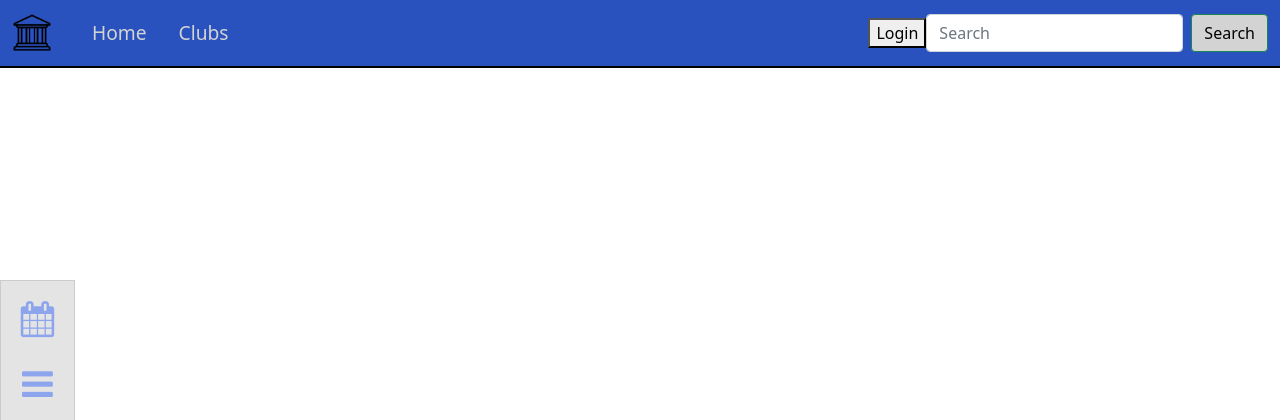
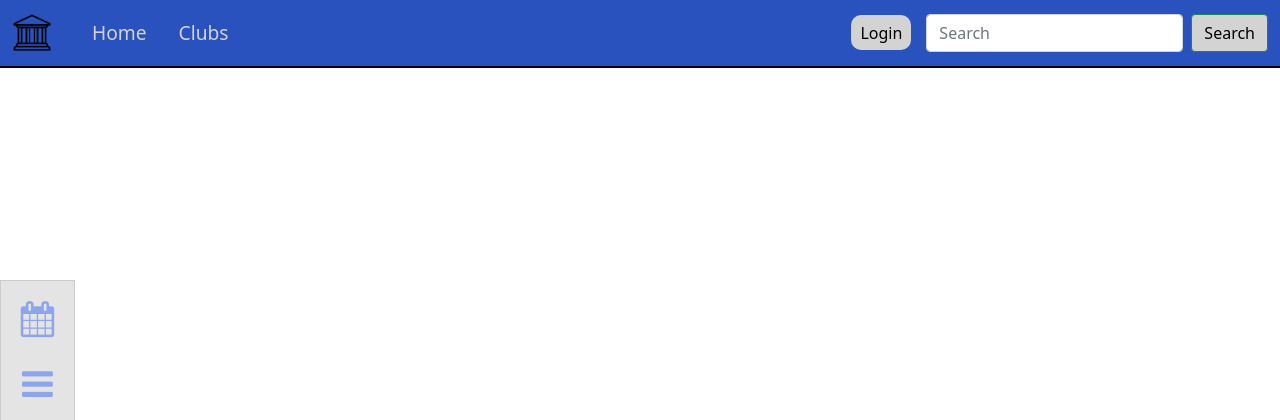
Before and after one commit to BerkayRGulsen/StudentClubs, a Django app: page / in a window 1280 px wide. Shown: the top 420 px of the page. Run offline with Django 3.2, Linux system fonts and the light colour scheme; some libraries are stand-ins or nearby versions.

Commit message:
Update main.css

```diff
--- a/static/css/main.css
+++ b/static/css/main.css
@@ -1,3 +1,8 @@
+.nav-link:hover{
+    background: cornflowerblue;
+
+}
+
 .bg-blue{
     background-image: url("../images/background_blue.png");
 }
@@ -27,6 +32,20 @@
     content: "";
 }
 
+.btn-login{
+    height: 35px;
+    width: 60px;
+    border-radius: 10px;
+    border: none;
+    margin-right: 15px;
+    background: lightgray;
+}
+
+.btn-login:hover{
+    border: 1px solid lightgray;
+    background: cornflowerblue;
+    color: white;
+}
 
 div .bar {
   margin: 10px 0px 10px 0px;
```
